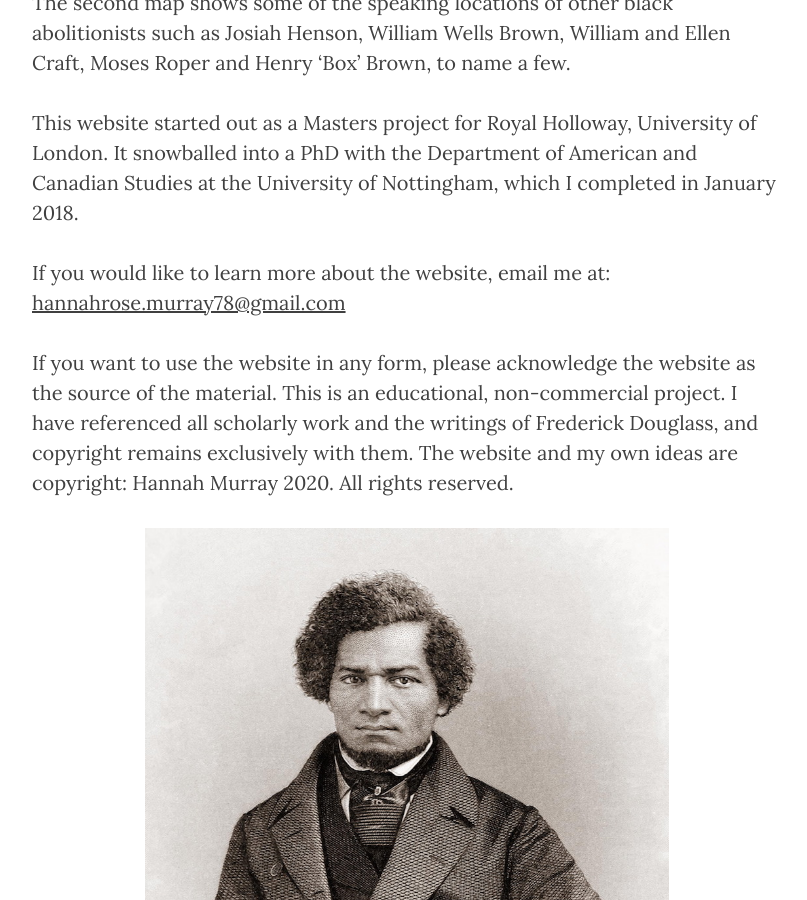
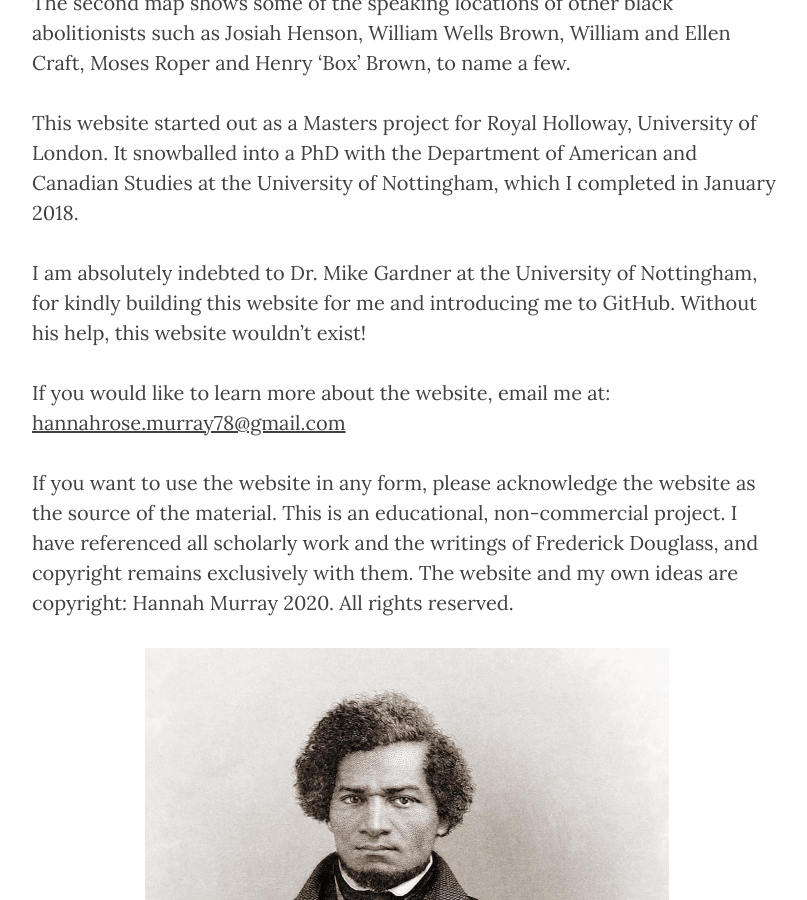
Before and after one commit to FDUK/fduk.github.io, a Jekyll site: the page built from about.md, in a window 1280 px wide and 900 px high, scrolled down 779 px. Shown: the whole window, without its empty margins (233-1040 px from the left). Built offline with Jekyll 4.4.1, drawn with Linux system fonts in a browser that asks for light colours; nearby versions of some CDN libraries.

Commit message:
Update about.md

```diff
--- a/about.md
+++ b/about.md
@@ -12,6 +12,8 @@ Most of the content on this website relates to Frederick Douglass – his journe
 
 This website started out as a Masters project for Royal Holloway, University of London. It snowballed into a PhD with the Department of American and Canadian Studies at the University of Nottingham, which I completed in January 2018.
 
+I am absolutely indebted to Dr. Mike Gardner at the University of Nottingham, for kindly building this website for me and introducing me to GitHub. Without his help, this website wouldn't exist!
+
 If you would like to learn more about the website, email me at: [hannahrose.murray78@gmail.com](mailto:hannahrose.murray78@gmail.com)
 
 If you want to use the website in any form, please acknowledge the website as the source of the material. This is an educational, non-commercial project. I have referenced all scholarly work and the writings of Frederick Douglass, and copyright remains exclusively with them. The website and my own ideas are copyright: Hannah Murray 2020. All rights reserved.
```
